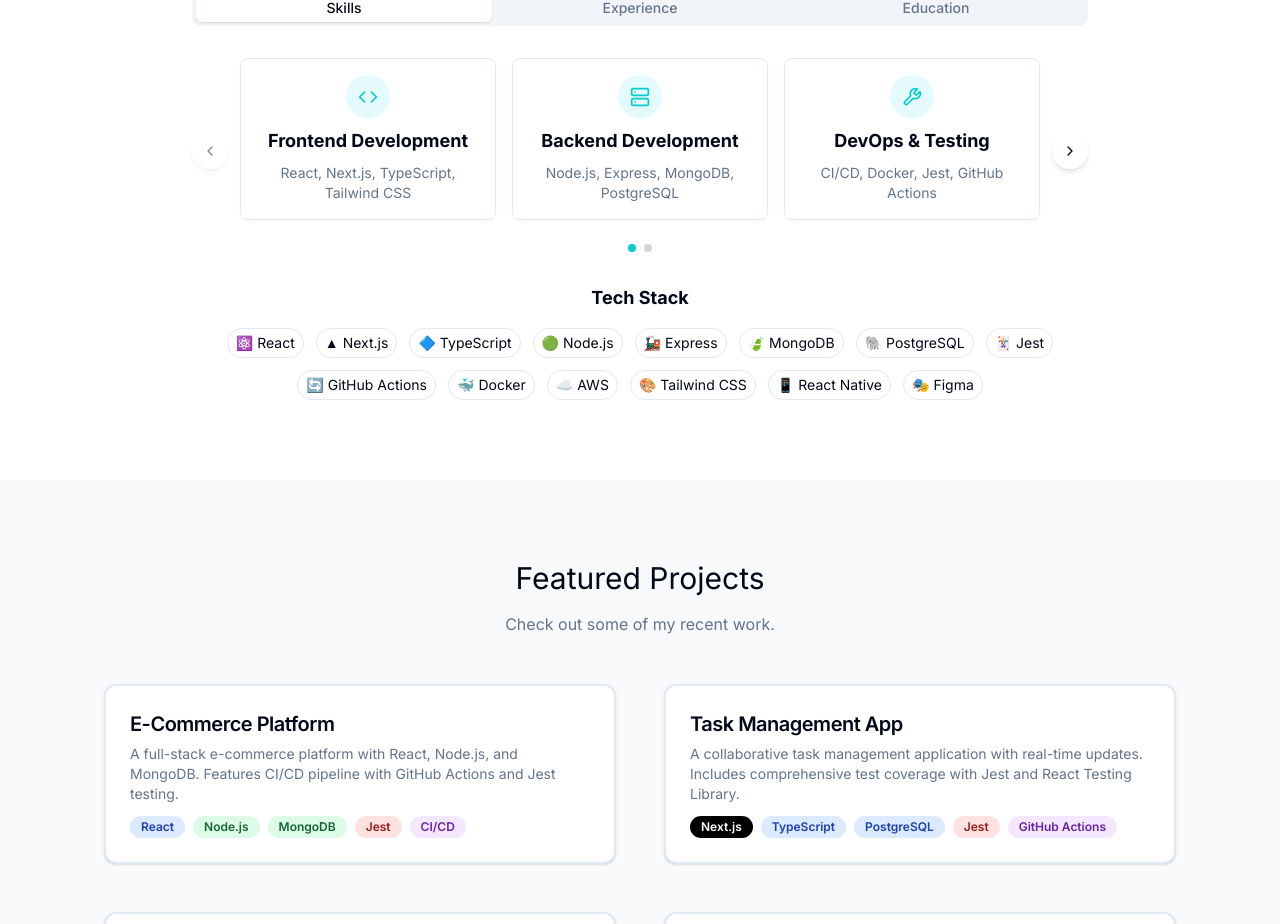
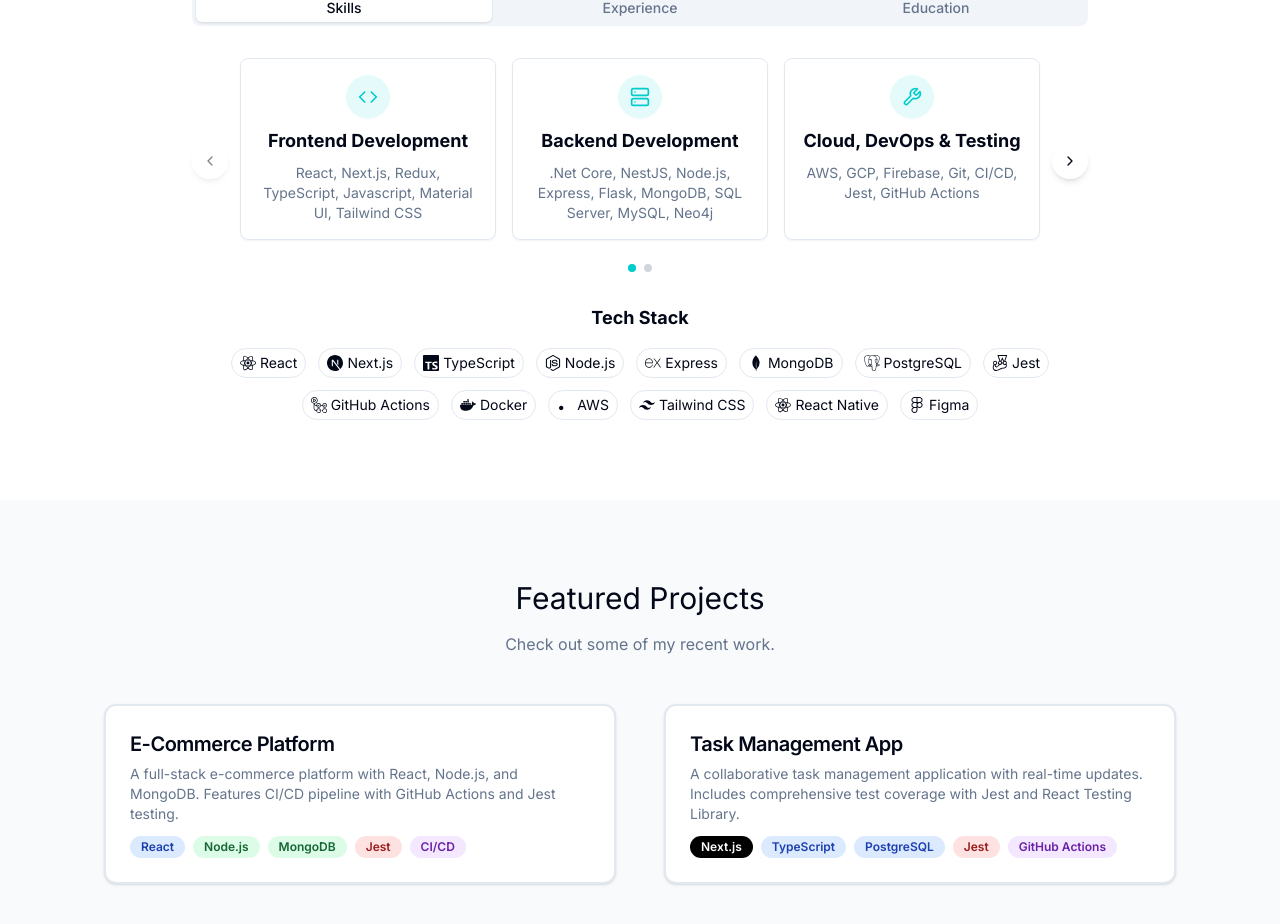
Before and after one commit to gimhanr9/portfolio-nextjs, a Next.js app: page /en in a window 1280 px wide. Shown: the part 1062-1986 px from the top of the page. Built offline with nearby package versions, Linux system fonts and the light colour scheme; no server answers.

Commit message:
changes to data and added icons

```diff
--- a/package.json
+++ b/package.json
@@ -29,6 +29,7 @@
     "next-themes": "^0.4.6",
     "react": "^18",
     "react-dom": "^18",
+    "react-icons": "^5.5.0",
     "resend": "^4.1.2",
     "tailwind-merge": "^2.6.0",
     "tailwindcss-animate": "^1.0.7"
--- a/src/app/[locale]/page.tsx
+++ b/src/app/[locale]/page.tsx
@@ -19,6 +19,7 @@ import VoiceRecital from "@/components/common/voice-recital";
 import { projects } from "@/data/projects";
 import SkillCarousel from "@/components/common/skill-carousel";
 import { siteConfig } from "@/config/site";
+import { skillCategories } from "@/data/skills";
 
 const Home = ({ params }: { params: { locale: string } }) => {
   const t = useTranslations();
@@ -170,35 +171,7 @@ const Home = ({ params }: { params: { locale: string } }) => {
                 </TabsList>
                 <TabsContent value="skills" className="mt-6 space-y-6">
                   {/* Skill Carousel for the cards */}
-                  <SkillCarousel
-                    skills={[
-                      {
-                        title: "Frontend Development",
-                        icon: "CodeIcon",
-                        description: "React, Next.js, TypeScript, Tailwind CSS",
-                      },
-                      {
-                        title: "Backend Development",
-                        icon: "ServerIcon",
-                        description: "Node.js, Express, MongoDB, PostgreSQL",
-                      },
-                      {
-                        title: "DevOps & Testing",
-                        icon: "DevOpsIcon",
-                        description: "CI/CD, Docker, Jest, GitHub Actions",
-                      },
-                      {
-                        title: "Mobile Development",
-                        icon: "CodeIcon",
-                        description: "React Native, Flutter, iOS, Android",
-                      },
-                      {
-                        title: "UI/UX Design",
-                        icon: "CodeIcon",
-                        description: "Figma, Adobe XD, Responsive Design",
-                      },
-                    ]}
-                  />
+                  <SkillCarousel skills={skillCategories} />
                   <TechStack />
                 </TabsContent>
                 <TabsContent value="experience" className="mt-6 space-y-6">
--- a/src/components/common/skill-carousel/index.tsx
+++ b/src/components/common/skill-carousel/index.tsx
@@ -91,7 +91,7 @@ const SkillCarousel = (props: SkillCarouselProps) => {
           <div className="flex">
             {props.skills?.map((skill, index) => (
               <div
-                key={index}
+                key={skill.id}
                 className={`flex-grow flex-shrink-0 basis-full sm:basis-1/2 lg:basis-1/3 p-2`}
               >
                 <div className="flex flex-col items-center space-y-2 rounded-lg border p-4 shadow-sm transition-all hover:shadow-md h-full">
@@ -102,7 +102,7 @@ const SkillCarousel = (props: SkillCarouselProps) => {
                     {skill.title}
                   </h3>
                   <p className="text-center text-xs sm:text-sm text-muted-foreground">
-                    {skill.description}
+                    {skill.skills.join(", ")}
                   </p>
                 </div>
               </div>
--- a/src/components/common/skill-carousel/skill-carousel.types.ts
+++ b/src/components/common/skill-carousel/skill-carousel.types.ts
@@ -1,7 +1,9 @@
+export interface SkillCategory {
+  id: number;
+  title: string;
+  icon: string;
+  skills: string[];
+}
 export interface SkillCarouselProps {
-  skills: {
-    title: string;
-    icon: "CodeIcon" | "ServerIcon" | "DevOpsIcon" | string;
-    description: string;
-  }[];
+  skills: Array<SkillCategory>;
 }
--- /dev/null
+++ b/src/components/common/tech-icons/index.tsx
@@ -0,0 +1,80 @@
+import type React from "react";
+import {
+  SiReact,
+  SiNextdotjs,
+  SiTypescript,
+  SiNodedotjs,
+  SiExpress,
+  SiMongodb,
+  SiPostgresql,
+  SiJest,
+  SiGithubactions,
+  SiDocker,
+  SiTailwindcss,
+  SiFigma,
+  SiPython,
+  SiDjango,
+  SiVuedotjs,
+  SiAngular,
+  SiFlutter,
+  SiKubernetes,
+  SiTensorflow,
+  SiFirebase,
+  SiGraphql,
+  SiRedux,
+  SiJavascript,
+  SiHtml5,
+  SiCss3,
+  SiSass,
+  SiGit,
+  SiVercel,
+} from "react-icons/si";
+import { TechIconProps } from "./tech-icons.types";
+
+// Map of icon identifiers to their corresponding components
+export const techIconsMap: Record<
+  string,
+  React.ComponentType<React.SVGProps<SVGSVGElement>>
+> = {
+  react: SiReact,
+  nextjs: SiNextdotjs,
+  typescript: SiTypescript,
+  javascript: SiJavascript,
+  nodejs: SiNodedotjs,
+  express: SiExpress,
+  mongodb: SiMongodb,
+  postgresql: SiPostgresql,
+  jest: SiJest,
+  github: SiGithubactions,
+  docker: SiDocker,
+  tailwind: SiTailwindcss,
+  figma: SiFigma,
+  python: SiPython,
+  django: SiDjango,
+  vue: SiVuedotjs,
+  angular: SiAngular,
+  flutter: SiFlutter,
+  kubernetes: SiKubernetes,
+  tensorflow: SiTensorflow,
+  firebase: SiFirebase,
+  graphql: SiGraphql,
+  redux: SiRedux,
+  html: SiHtml5,
+  css: SiCss3,
+  sass: SiSass,
+  git: SiGit,
+  vercel: SiVercel,
+};
+
+const TechIcon = (props: TechIconProps) => {
+  const IconComponent = techIconsMap[props.name?.toLowerCase()];
+
+  if (!IconComponent) {
+    // Fallback for missing icons
+    return <span className={`inline-block ${props.className}`}>•</span>;
+  }
+
+  return <IconComponent className={props.className} />;
+};
+
+export default TechIcon;
--- /dev/null
+++ b/src/components/common/tech-icons/tech-icons.types.ts
@@ -0,0 +1,4 @@
+export interface TechIconProps {
+  name: string;
+  className?: string;
+}
--- a/src/components/common/tech-stack/index.tsx
+++ b/src/components/common/tech-stack/index.tsx
@@ -3,6 +3,7 @@
 import { technologies } from "@/data/skills";
 import { motion } from "framer-motion";
 import { useTranslations } from "next-intl";
+import TechIcon from "../tech-icons";
 
 const TechStack = () => {
   const t = useTranslations("skills");
@@ -21,7 +22,7 @@ const TechStack = () => {
             transition={{ delay: index * 0.05, duration: 0.4 }}
             className="flex items-center gap-1 rounded-full border bg-background px-1.5 py-0.5 sm:px-2 sm:py-1 text-xs sm:text-sm"
           >
-            <span>{tech.icon}</span>
+            <TechIcon name={tech.icon} className="h-4 w-4" />
             <span>{tech.name}</span>
           </motion.div>
         ))}
--- a/src/data/education.ts
+++ b/src/data/education.ts
@@ -2,27 +2,20 @@ import { EducationItem } from "@/components/common/education-timeline/education-
 
 export const education: EducationItem[] = [
   {
-    institution: "University Name",
-    institutionLogo: "U",
-    institutionColor: "bg-blue-500",
-    degree: "Master of Computer Science",
-    period: "2016 - 2018",
-    descriptions: [
-      "Specialized in Software Engineering and Distributed Systems.",
-      "Graduated with distinction, GPA: 3.8/4.0",
-      "Thesis: 'Optimizing Microservice Architecture for Cloud Deployments'",
-    ],
+    institution: "University of Staffordshire",
+    institutionLogo: "S",
+    institutionColor: "bg-red-500",
+    degree:
+      "Bachelor of Engineering (Hons) in Software Engineering (First Class)",
+    period: "2019 - 2022",
+    descriptions: [],
   },
   {
-    institution: "University Name",
-    institutionLogo: "U",
+    institution: "St. Nicholas’ Int’l College",
+    institutionLogo: "SN",
     institutionColor: "bg-blue-500",
-    degree: "Bachelor of Computer Science",
-    period: "2012 - 2016",
-    descriptions: [
-      "Graduated with honors. Focused on algorithms and web development.",
-      "Participated in ACM programming competitions.",
-      "Completed capstone project on real-time data visualization systems.",
-    ],
+    degree: "Cambridge GCE O-Level and A-Level",
+    period: "2003 - 2018",
+    descriptions: [],
   },
 ];
--- a/src/data/skills.ts
+++ b/src/data/skills.ts
@@ -1,50 +1,78 @@
-export interface SkillCategory {
-  title: string;
-  icon: string;
-  skills: string[];
-}
+import { SkillCategory } from "@/components/common/skill-carousel/skill-carousel.types";
+import { SiReact } from "react-icons/si";
 
 export const skillCategories: SkillCategory[] = [
   {
+    id: 1,
     title: "Frontend Development",
     icon: "CodeIcon",
-    skills: ["React", "Next.js", "TypeScript", "Tailwind CSS"],
+    skills: [
+      "React",
+      "Next.js",
+      "Redux",
+      "TypeScript",
+      "Javascript",
+      "Material UI",
+      "Tailwind CSS",
+    ],
   },
   {
+    id: 2,
     title: "Backend Development",
     icon: "ServerIcon",
-    skills: ["Node.js", "Express", "MongoDB", "PostgreSQL"],
+    skills: [
+      ".Net Core",
+      "NestJS",
+      "Node.js",
+      "Express",
+      "Flask",
+      "MongoDB",
+      "SQL Server",
+      "MySQL",
+      "Neo4j",
+    ],
   },
   {
-    title: "DevOps & Testing",
+    id: 3,
+    title: "Cloud, DevOps & Testing",
     icon: "DevOpsIcon",
-    skills: ["CI/CD", "Docker", "Jest", "GitHub Actions"],
+    skills: [
+      "AWS",
+      "GCP",
+      "Firebase",
+      "Git",
+      "CI/CD",
+      "Jest",
+      "GitHub Actions",
+    ],
   },
   {
+    id: 4,
     title: "Mobile Development",
     icon: "CodeIcon",
-    skills: ["React Native", "Flutter", "iOS", "Android"],
+    skills: ["Flutter", "Android"],
   },
   {
-    title: "UI/UX Design",
+    id: 5,
+    title: "AI/ML",
     icon: "CodeIcon",
-    skills: ["Figma", "Adobe XD", "Responsive Design", "User Testing"],
+    skills: ["Tensorflow", "Keras", "Neural Networks"],
   },
 ];
 
 export const technologies = [
-  { name: "React", icon: "⚛️" },
-  { name: "Next.js", icon: "▲" },
-  { name: "TypeScript", icon: "🔷" },
-  { name: "Node.js", icon: "🟢" },
-  { name: "Express", icon: "🚂" },
-  { name: "MongoDB", icon: "🍃" },
-  { name: "PostgreSQL", icon: "🐘" },
-  { name: "Jest", icon: "🃏" },
-  { name: "GitHub Actions", icon: "🔄" },
-  { name: "Docker", icon: "🐳" },
-  { name: "AWS", icon: "☁️" },
-  { name: "Tailwind CSS", icon: "🎨" },
-  { name: "React Native", icon: "📱" },
-  { name: "Figma", icon: "🎭" },
+  { name: "React", icon: "react" },
+  { name: "Next.js", icon: "nextjs" },
+  { name: "TypeScript", icon: "typescript" },
+  { name: "Node.js", icon: "nodejs" },
+  { name: "Express", icon: "express" },
+  { name: "MongoDB", icon: "mongodb" },
+  { name: "PostgreSQL", icon: "postgresql" },
+  { name: "Jest", icon: "jest" },
+  { name: "GitHub Actions", icon: "github" },
+  { name: "Docker", icon: "docker" },
+  { name: "AWS", icon: "aws" },
+  { name: "Tailwind CSS", icon: "tailwind" },
+  { name: "React Native", icon: "react" },
+  { name: "Figma", icon: "figma" },
 ];
```
Also changed, not shown: src/data/experience.ts (+21 -28 lines), 1 other file (tests, documents, lock files or other folders).
